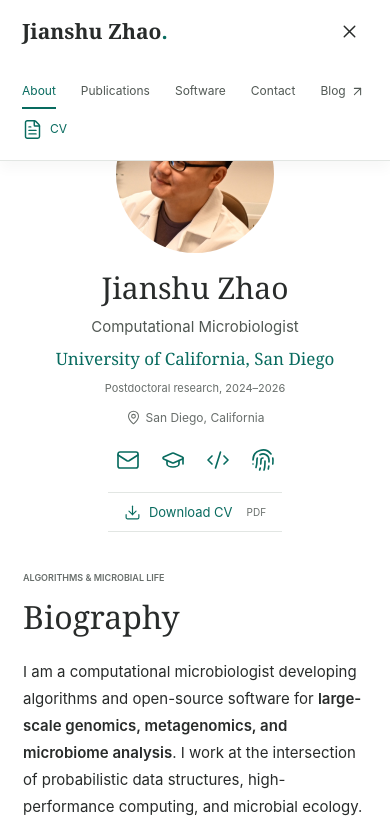
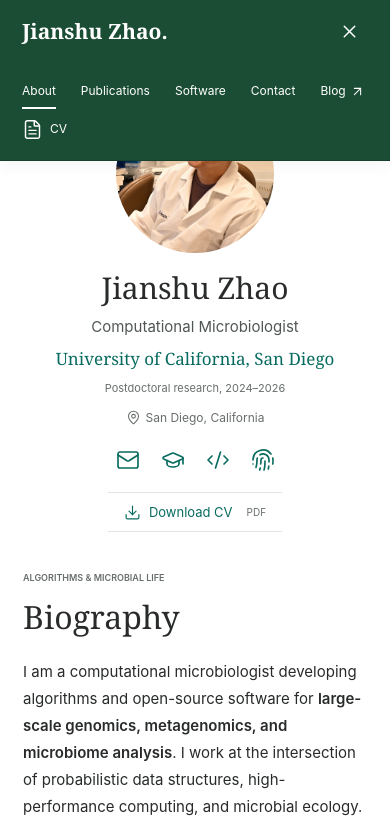
Before and after one commit to jianshu93/jianshu93.github.io, a website: page index.html in a window 390 px wide. Both pictures are taken after a click on the button "Open navigation". Shown: the top 835 px of the page. Drawn offline with Linux system fonts and the light colour scheme.

Commit message:
Add forest-green navigation and wider portrait framing

```diff
--- a/index.html
+++ b/index.html
@@ -13,7 +13,7 @@
   <meta property="og:image" content="https://jianshu93.github.io/site-assets/profile-lab.jpg">
   <link rel="canonical" href="https://jianshu93.github.io/">
   <link rel="icon" href="site-assets/favicon.svg" type="image/svg+xml">
-  <link rel="stylesheet" href="styles.css?v=20261025-lab">
+  <link rel="stylesheet" href="styles.css?v=20261025-forest">
   <title>Jianshu Zhao | Computational Microbiology</title>
   <script src="site-assets/publications.js" defer></script>
   <script src="site.js" defer></script>
--- a/styles.css
+++ b/styles.css
@@ -32,22 +32,24 @@ strong { font-weight: 600; }
 .sr-only { position: absolute; width: 1px; height: 1px; padding: 0; margin: -1px; overflow: hidden; clip: rect(0, 0, 0, 0); white-space: nowrap; border: 0; }
 .skip-link { position: fixed; top: -70px; left: 16px; padding: 8px 16px; background: var(--accent); color: white; z-index: 20; }
 .skip-link:focus { top: 10px; }
-.site-header { position: sticky; top: 0; z-index: 10; height: 76px; background: rgba(255,255,255,.97); border-bottom: 1px solid var(--line); }
+.site-header { position: sticky; top: 0; z-index: 10; height: 76px; background: #1b4d35; border-bottom: 1px solid #173f2c; }
 .navigation { max-width: 1160px; height: 100%; padding: 0 28px; margin: 0 auto; display: flex; align-items: center; justify-content: space-between; gap: 28px; }
-.wordmark { color: var(--ink); font: 700 23px/1 var(--serif); white-space: nowrap; }
-.wordmark:hover { color: var(--ink); text-decoration: none; }
-.wordmark-dot { color: var(--accent); }
+.wordmark { color: var(--white); font: 700 23px/1 var(--serif); white-space: nowrap; }
+.wordmark:hover { color: var(--white); text-decoration: none; }
+.wordmark-dot { color: var(--white); }
 .navigation-links { display: flex; align-items: center; gap: 27px; height: 100%; font-size: 14px; }
-.navigation-links a { display: inline-flex; align-items: center; gap: 4px; color: #515854; white-space: nowrap; }
+.navigation-links a { display: inline-flex; align-items: center; gap: 4px; color: var(--white); white-space: nowrap; }
 .navigation-links .nav-link { position: relative; height: 100%; }
-.navigation-links .nav-link.is-active { color: var(--accent); }
-.nav-link.is-active::after { position: absolute; bottom: 17px; left: 0; right: 0; height: 2px; background: var(--accent); content: ""; }
-.navigation-links .nav-cv { border-left: 1px solid var(--line); padding-left: 24px; color: var(--accent); gap: 7px; }
+.navigation-links .nav-link.is-active { color: var(--white); }
+.nav-link.is-active::after { position: absolute; bottom: 17px; left: 0; right: 0; height: 2px; background: var(--white); content: ""; }
+.navigation-links .nav-cv { border-left: 1px solid rgba(255,255,255,.3); padding-left: 24px; color: var(--white); gap: 7px; }
+.site-header :focus-visible { outline-color: var(--white); }
+.site-header .icon-button:hover { background: rgba(255,255,255,.12); color: var(--white); }
 .menu-toggle { display: none !important; }
 .page-layout { max-width: 1160px; padding: 64px 28px 0; margin: 0 auto; display: grid; grid-template-columns: 264px minmax(0, 1fr); gap: 72px; align-items: start; }
 .profile { position: sticky; top: 126px; text-align: center; }
 .profile-photo-frame { width: 208px; height: 208px; aspect-ratio: 1; margin: 0 auto 23px; border-radius: 50%; overflow: hidden; }
-.profile-photo { display: block; width: 100%; height: 100%; object-fit: cover; transform: scale(1.85); transform-origin: 100% 0%; }
+.profile-photo { display: block; width: 100%; height: 100%; object-fit: cover; transform: scale(1.3); transform-origin: 100% 0%; }
 .profile h1 { font-size: 34px; margin-bottom: 10px; }
 .profile-title { font-size: 17px; color: #505752; line-height: 1.5; margin-bottom: 16px; }
 .profile-institution { font: 18px/1.45 var(--serif); color: var(--accent); margin-bottom: 9px; }
@@ -195,8 +197,8 @@ dialog::backdrop { background: rgba(18,30,24,.35); }
   section { scroll-margin-top: 88px; }
   .site-header { height: 63px; }
   .navigation { padding: 0 22px; }
-  .menu-toggle { display: inline-flex !important; color: var(--ink); }
-  .navigation-links { display: none; position: absolute; top: 62px; left: 0; right: 0; height: auto; padding: 12px 22px 20px; background: white; border-bottom: 1px solid var(--line); flex-wrap: wrap; gap: 10px 25px; align-items: center; box-shadow: 0 8px 12px rgba(20,40,26,.03); }
+  .menu-toggle { display: inline-flex !important; color: var(--white); }
+  .navigation-links { display: none; position: absolute; top: 62px; left: 0; right: 0; height: auto; padding: 12px 22px 20px; background: #1b4d35; border-bottom: 1px solid #173f2c; flex-wrap: wrap; gap: 10px 25px; align-items: center; box-shadow: 0 8px 12px rgba(20,40,26,.03); }
   .navigation-links.is-open { display: flex; }
   .navigation-links .nav-link { height: 35px; }
   .navigation-links .nav-link.is-active::after { bottom: 0; }
```
